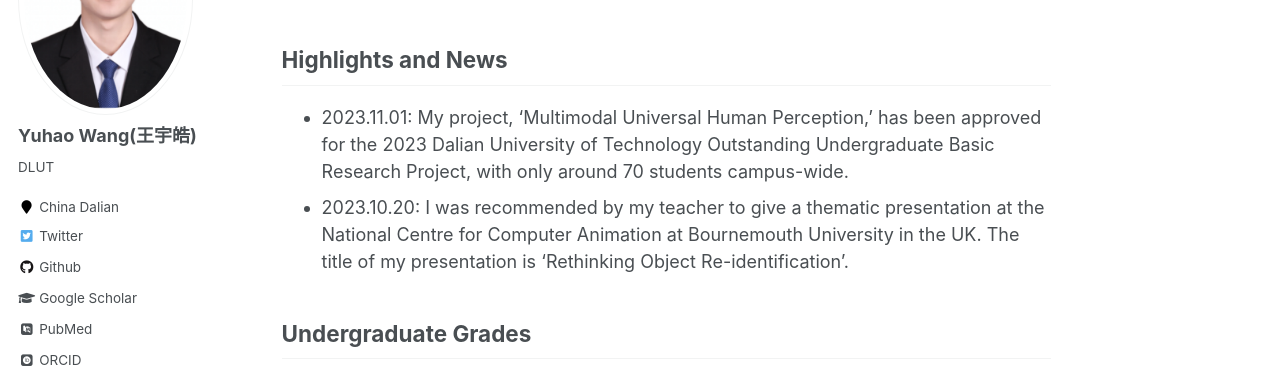
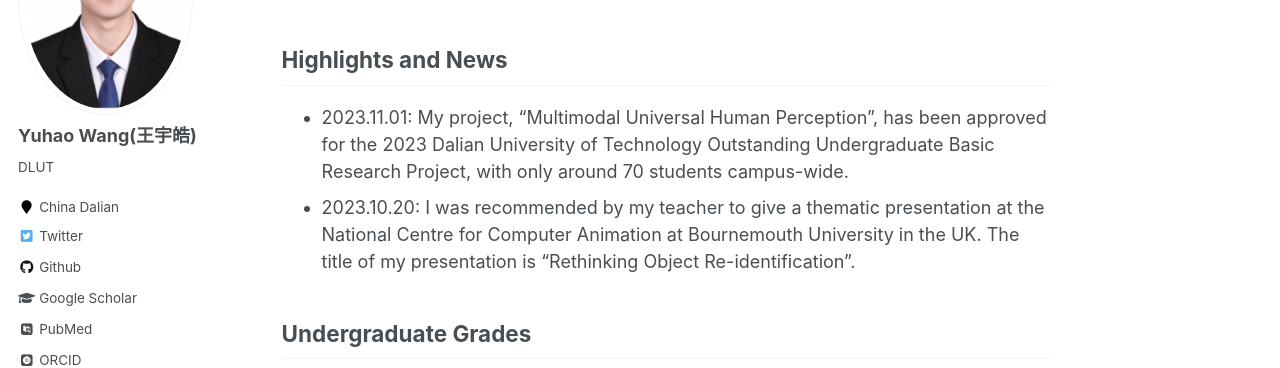
Before and after one commit to 924973292/924973292.github.io, a Jekyll site: the page built from _pages/about.md, in a window 1280 px wide and 900 px high, scrolled down 559 px. Shown: the part 153-521 px from the top of the window. Built offline with Jekyll 4.4.1, drawn with Linux system fonts in a browser that asks for light colours; some web fonts are replaced.

Commit message:
pubchange

```diff
--- a/_pages/about.md
+++ b/_pages/about.md
@@ -27,8 +27,8 @@ Research Interest
 
 Highlights and News
 ------
-- 2023.11.01: My project, 'Multimodal Universal Human Perception,' has been approved for the 2023 Dalian University of Technology Outstanding Undergraduate Basic Research Project, with only around 70 students campus-wide.
-- 2023.10.20: I was recommended by my teacher to give a thematic presentation at the National Centre for Computer Animation at Bournemouth University in the UK. The title of my presentation is 'Rethinking Object Re-identification'.
+- 2023.11.01: My project, "Multimodal Universal Human Perception", has been approved for the 2023 Dalian University of Technology Outstanding Undergraduate Basic Research Project, with only around 70 students campus-wide.
+- 2023.10.20: I was recommended by my teacher to give a thematic presentation at the National Centre for Computer Animation at Bournemouth University in the UK. The title of my presentation is "Rethinking Object Re-identification".
 
 Undergraduate Grades
 ------
```
